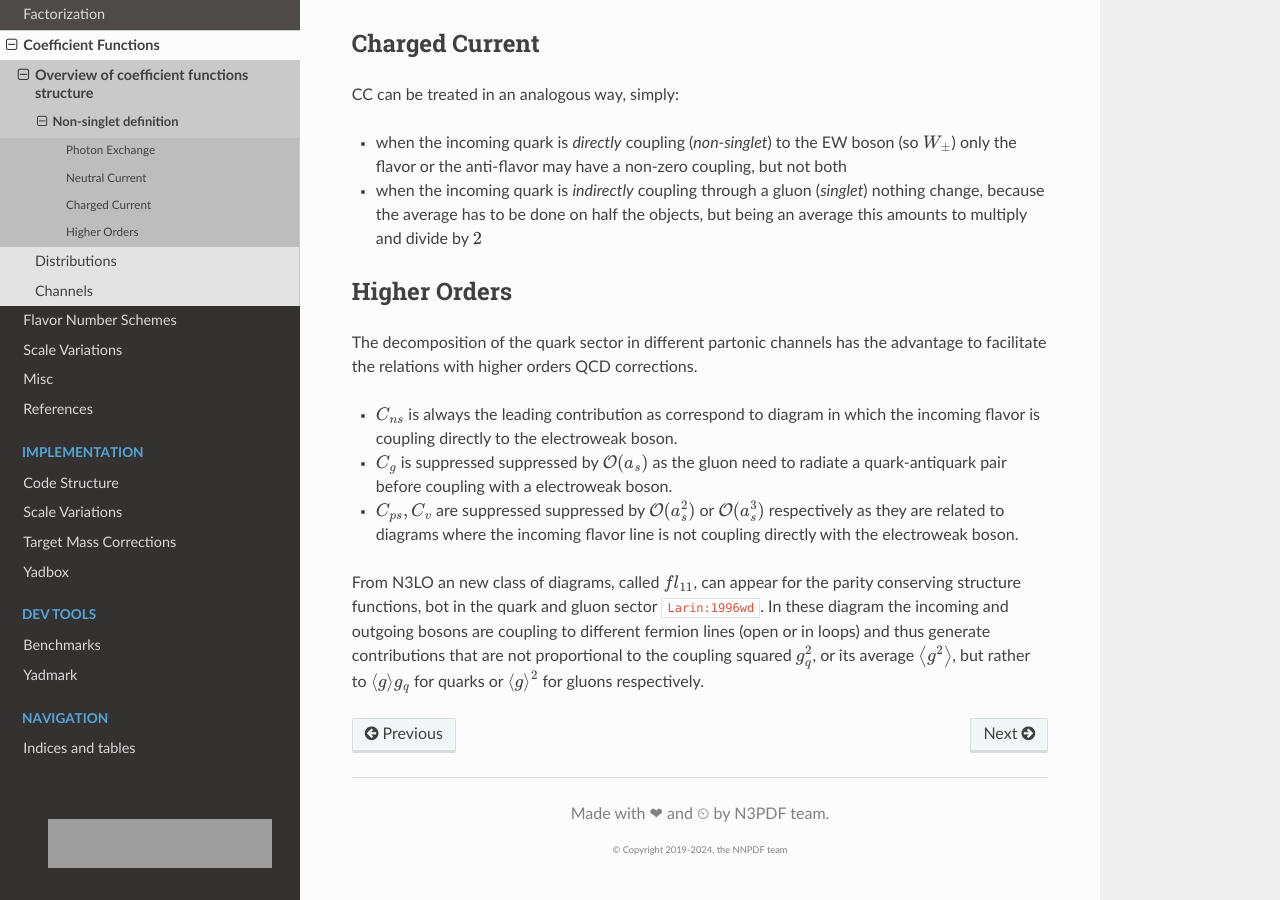
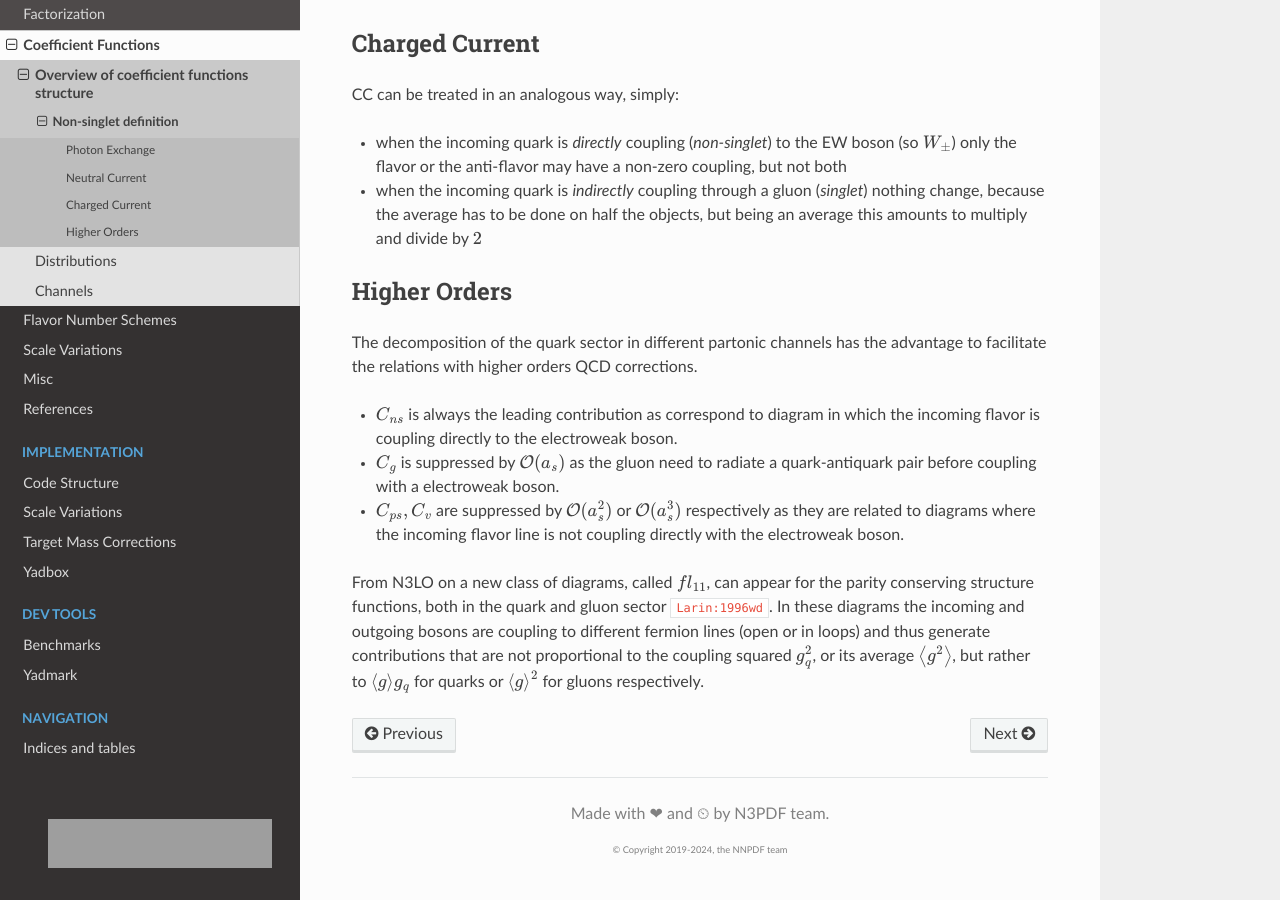
Before and after one commit to NNPDF/yadism, a Sphinx documentation site: the page built from docs/source/theory/nonsinglet.rst, in a window 1280 px wide and 900 px high, scrolled down 2739 px, cut to the strip 0-900 px from the top of the window. Built offline with Sphinx 7.4.7 and the Read the Docs theme 2.0.0, drawn with Linux system fonts in a browser that asks for light colours; pages that are not in the unit, such as notebooks, are missing from menus; cross-references to code outside the pages are shown as plain code; grey boxes are pictures that could not be loaded.

Commit message:
Apply suggestions from code review

```diff
--- a/docs/source/theory/nonsinglet.rst
+++ b/docs/source/theory/nonsinglet.rst
@@ -175,17 +175,17 @@ QCD corrections.
 - :math:`C_{ns}` is always the leading contribution as correspond
   to diagram in which the incoming flavor is coupling directly to the
   electroweak boson.
-- :math:`C_{g}` is  suppressed suppressed by :math:`\mathcal{O}(a_s)`
+- :math:`C_{g}` is suppressed by :math:`\mathcal{O}(a_s)`
   as the gluon need to radiate a quark-antiquark pair before coupling
   with a electroweak boson.
-- :math:`C_{ps},C_{v}` are suppressed suppressed by :math:`\mathcal{O}(a_s^2)` or
+- :math:`C_{ps},C_{v}` are suppressed by :math:`\mathcal{O}(a_s^2)` or
   :math:`\mathcal{O}(a_s^3)` respectively as they are related to diagrams
   where the incoming flavor line is not coupling directly with the electroweak boson.
 
 
-From N3LO an new class of diagrams, called :math:`fl_{11}`, can appear for
-the parity conserving structure functions, bot in the quark and gluon sector
-:cite:`Larin:1996wd`. In these diagram the incoming and outgoing bosons are
+From N3LO on a new class of diagrams, called :math:`fl_{11}`, can appear for
+the parity conserving structure functions, both in the quark and gluon sector
+:cite:`Larin:1996wd`. In these diagrams the incoming and outgoing bosons are
 coupling to different fermion lines (open or in loops) and thus generate
 contributions that  are not proportional to the coupling squared :math:`g_q^2`,
 or its average :math:`\ev{g^2}`, but rather to :math:`\ev{g} g_q` for quarks or
```
